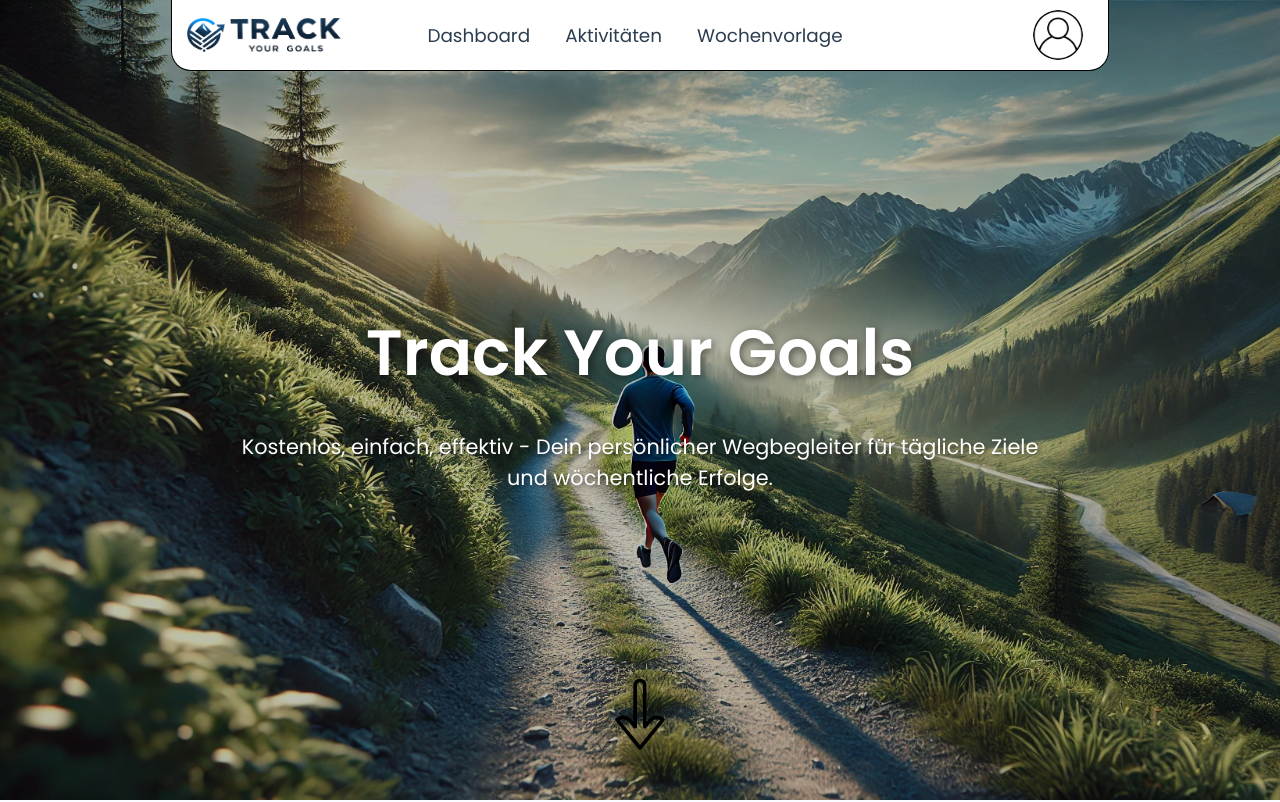
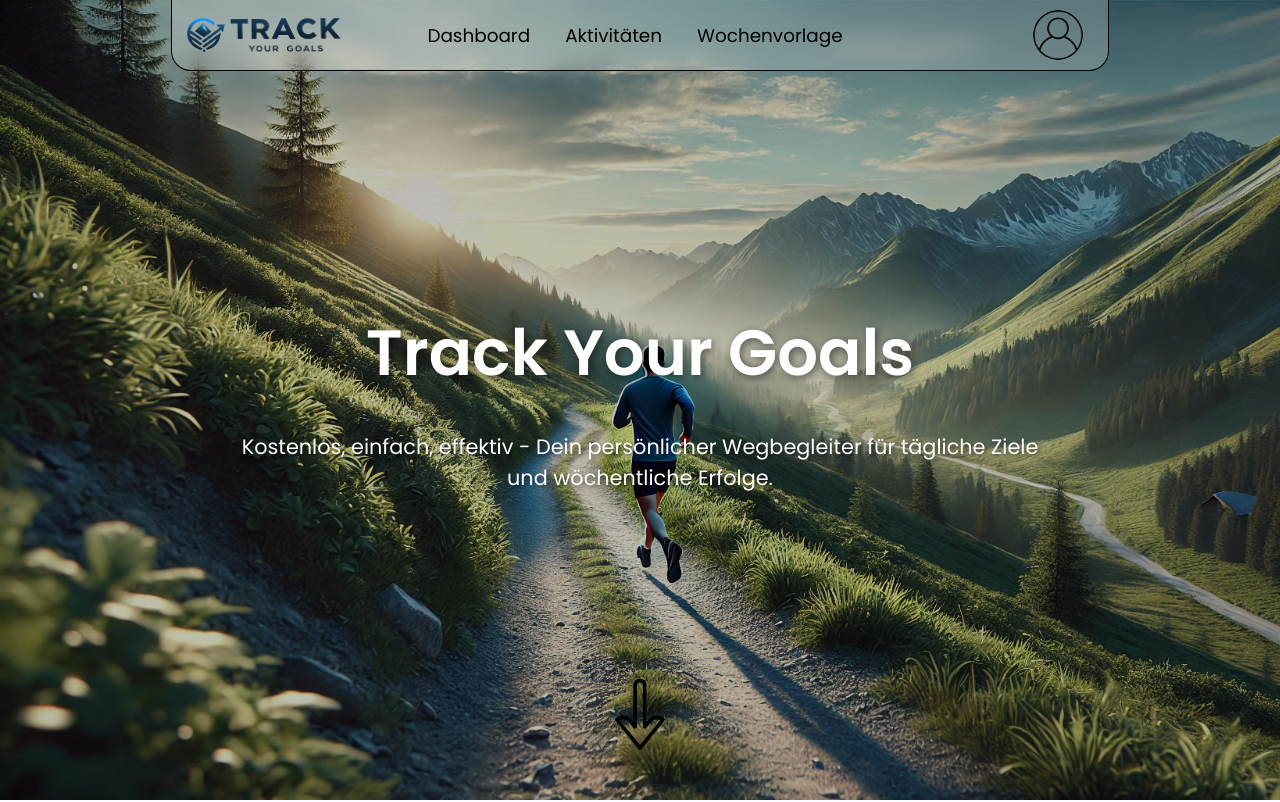
Before and after one commit to BucLuc/track-your-goals, a Next.js app: page / in a window 1280 px wide. Shown: the top 802 px of the page. Built offline with nearby package versions, Linux system fonts and the light colour scheme; no server answers.

Commit message:
navbar styling, date bug

```diff
--- a/app/components/Navbar/Navbar.module.css
+++ b/app/components/Navbar/Navbar.module.css
@@ -17,7 +17,7 @@
 
 .links a {
     text-decoration: none;
-    color: var(--dark-blue);
+    color: black;
 }
 
 .nav-content ul li {
@@ -47,8 +47,8 @@
     border-bottom-right-radius: 20px;
     border-bottom-left-radius: 20px;
 
-    background: rgba(255, 255, 255, 1);
-    backdrop-filter: blur(20px);
+    background: rgba(255, 255, 255, 0.2);
+    backdrop-filter: blur(10px);
 }
 
 .nav .nav-content .logo {
```
Also changed, not shown: app/(site)/dashboard/[id]/page.tsx (+4 -3 lines).
